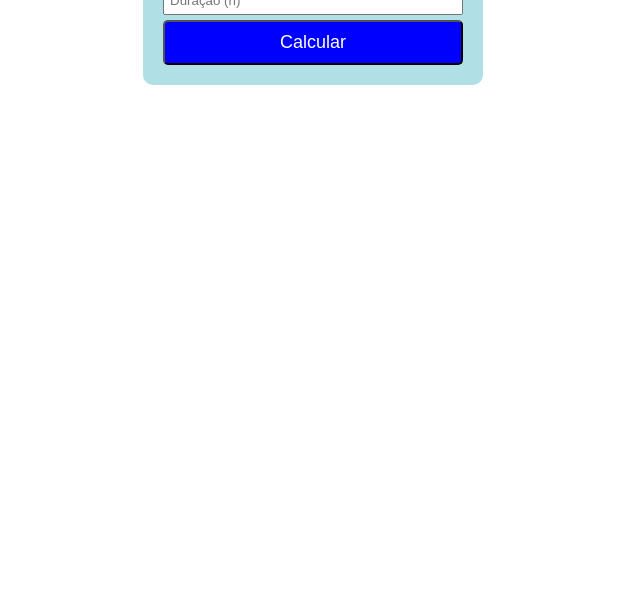
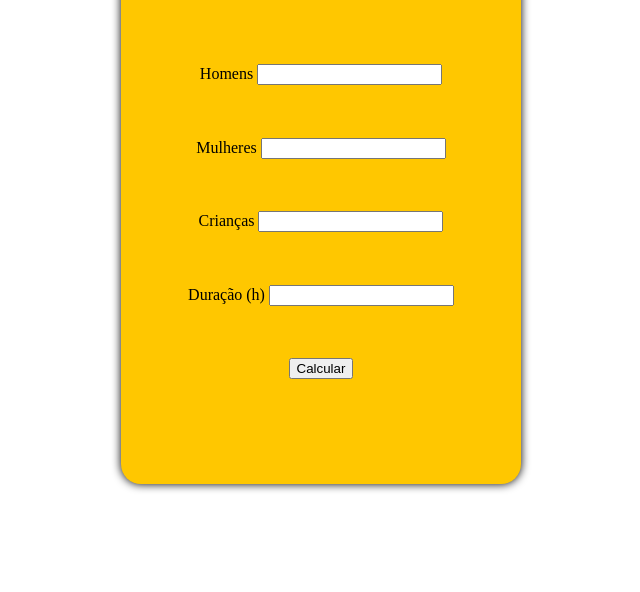
Before and after one commit to thiago-b/PizzaTime_app, a plain HTML site: page index.html in a window 1280 px wide. Shown: the part 224-816 px from the top of the page, without its empty margins (327-967 px from the left). Drawn offline with Linux system fonts and the light colour scheme.

Commit message:
css atualizado

```diff
--- a/index.html
+++ b/index.html
@@ -8,20 +8,30 @@
     <title>Tem que pedir quantas?</title>
 </head>
 <body>
+    <main>
     <div class="container">
-        <h1>Pizza Time</h1>
-        <input id="homens" name="homens" type="number" placeholder="Homens">
-        <input id="mulheres" name="mulheres" type="number" placeholder="Mulheres">
-        <input id="criancas" name="criancas" type="number" placeholder="Crianças">
-        <input id="duracao" name="duracao" type="number" placeholder="Duração (h)">
-        <button onclick="calcular()">Calcular</button>
+        <div class="title"> Pizza Time </div>
+        <div class="input">
+            <label>Homens</label>
+            <input type="number" id='nome'>
+        </div>
+        <div class="input">
+            <label>Mulheres</label>
+            <input type="number" id='altura'>
+        </div>
+        <div class="input">
+            <label>Crianças</label>
+            <input type="number" id='peso'>
+        </div>
+        <div class="input">
+            <label>Duração (h)</label>
+            <input type="number" id='peso'>
+        </div>
+        <button id="calcular">Calcular</button>
 
-    </div>
+        <div class="result" id="resultado"></div>
 
-    <div id="resultado">
-
-    </div>
-
+</main>
     <script src="./script.js"></script>
 </body>
 </html>
--- a/style.css
+++ b/style.css
@@ -1,32 +1,31 @@
+main{
+    display: flex;
+    width: 100vw;
+    height: 100vh;
+    justify-content: center;
+    align-items: center;
+}
+
 .container{
-    font-family: Arial, Helvetica, sans-serif;
-    max-width: 300px;
-    margin: auto;
-    background-color:powderblue;
-    padding: 20px;
-    border-radius: 10px;
+    display: flex;
+    flex-direction: column;
+    background: rgb(255, 199, 0);
+    width: 400px;
+    height: 600px;
+    align-items: center;
+    justify-content: space-evenly;
+    border-radius: 20px;
+    box-shadow: 0 0 10px black;
+}
+
+.title{
+    display: flex;
+    justify-content: center;
+    align-items: center;
+    width: 100%;
+    height: 50px;
+    font: bold 2.5rem serif;
+    border-bottom: solid 5px black;
+    margin-bottom: 20px;
 
 }
-
-input{
-    display: block;
-    margin-bottom: 5px;
-    padding: 5px;
-    width: 100%;
-     box-sizing: border-box;
-}
-
-button{
-    width: 100%;
-    border-radius: 5px;
-    background: blue;
-    color: white;
-    font-size: 1.125rem;
-    padding: 10px 14px;
-
-
-}
-
-#resultado{
-    text-align: center;
-}
```
